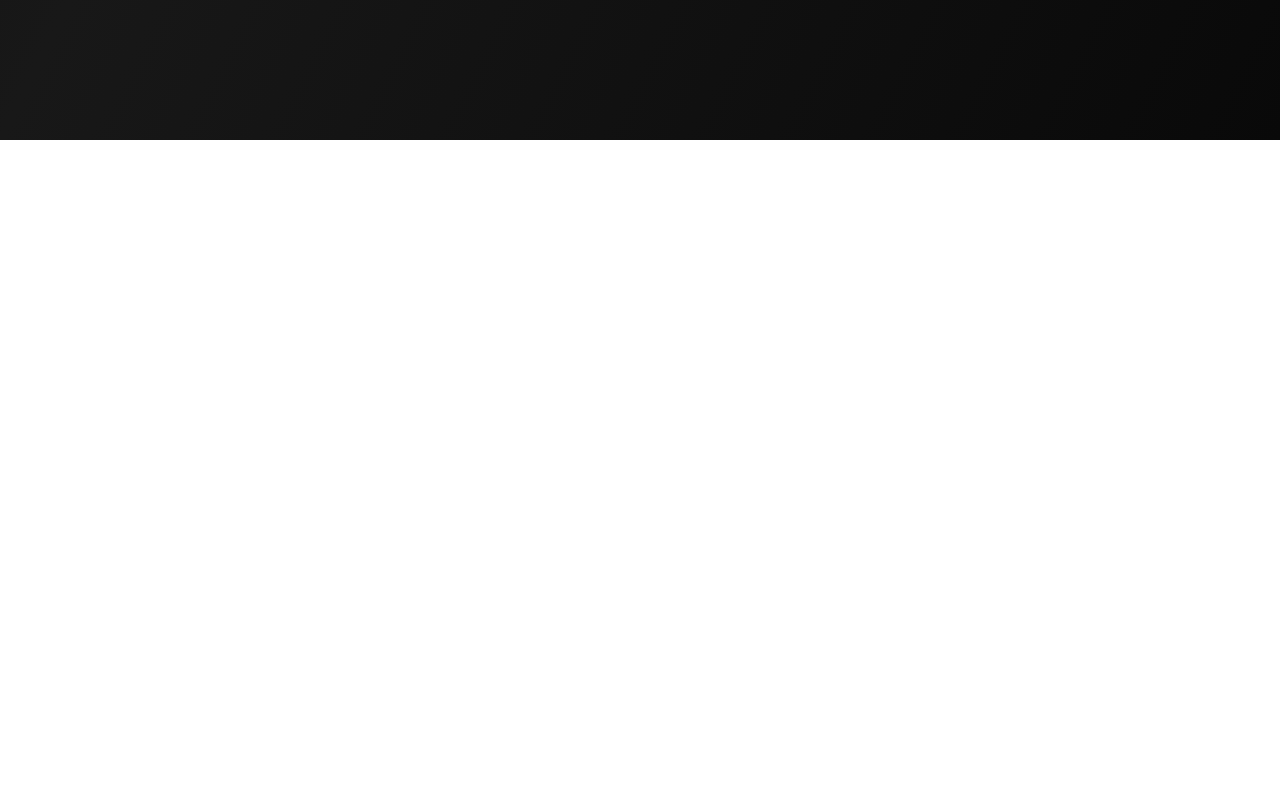
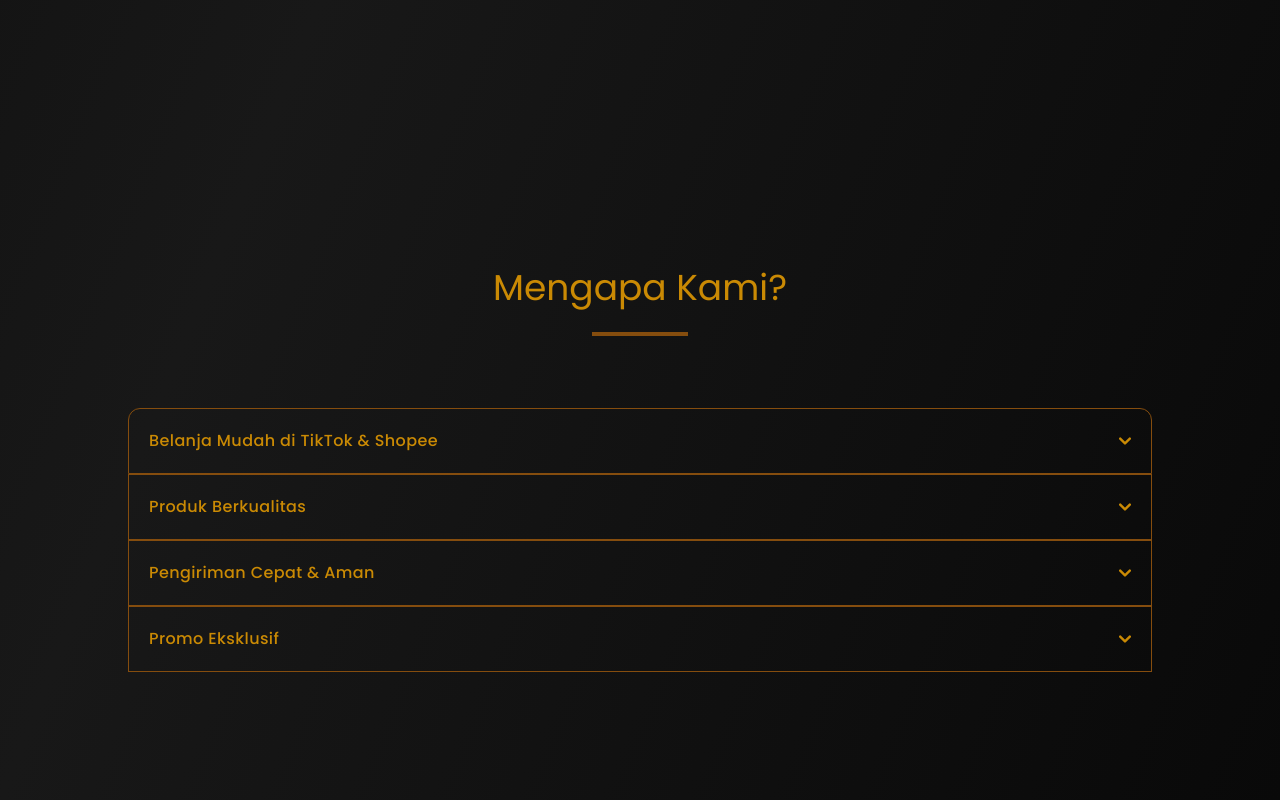
Before and after one commit to IlhamSoejudAlkahfiardy/aero-autocare-landing-page, a Vue app: page / in a window 1280 px wide. Shown: the part 2396-3196 px from the top of the page. Before the commit the page ends 2536 px from the top, so only its background shows below. Built offline with nearby package versions, Linux system fonts and the light colour scheme.

Commit message:
feat: add accordion

```diff
--- a/index.html
+++ b/index.html
@@ -19,5 +19,6 @@
   <body>
     <div id="app"></div>
     <script type="module" src="/src/main.js"></script>
+    <script src="./node_modules/flowbite/dist/flowbite.min.js"></script>
   </body>
 </html>
--- a/package.json
+++ b/package.json
@@ -12,6 +12,7 @@
     "@heroicons/vue": "^1.0.6",
     "@vue-hero-icons/outline": "^1.7.2",
     "@vue-hero-icons/solid": "^1.7.2",
+    "flowbite": "^2.5.2",
     "vue": "^3.5.10"
   },
   "devDependencies": {
--- a/src/App.vue
+++ b/src/App.vue
@@ -2,6 +2,7 @@
 import Hero from "./page/Hero.vue";
 import AboutUs from "./page/AboutUs.vue";
 import Product from "./page/Product.vue";
+import USP from "./page/USP.vue";
 </script>
 
 <template>
@@ -9,6 +10,7 @@ import Product from "./page/Product.vue";
     <Hero />
     <AboutUs />
     <Product />
+    <USP />
   </div>
 </template>
 
--- /dev/null
+++ b/src/assets/data/usp.js
@@ -0,0 +1,20 @@
+const usp = [
+  {
+    title: "Belanja Mudah di TikTok & Shopee",
+    desc: "Kami menyediakan kemudahan belanja melalui platform yang sudah Anda kenal dan gunakan sehari-hari. Cukup klik dan checkout!",
+  },
+  {
+    title: "Produk Berkualitas",
+    desc: "Semua produk kami telah teruji dan diakui oleh konsumen, menawarkan hasil nyata baik untuk perawatan kulit maupun kendaraan.",
+  },
+  {
+    title: "Pengiriman Cepat & Aman",
+    desc: "Kerja sama dengan penyedia layanan logistik terbaik memastikan produk Anda sampai tepat waktu dan dalam kondisi sempurna.",
+  },
+  {
+    title: "Promo Eksklusif",
+    desc: "Dapatkan penawaran spesial dan diskon menarik dengan mengikuti kami di TikTok dan Shopee.",
+  },
+];
+
+export default usp;
--- a/src/components/Paragraph.vue
+++ /dev/null
@@ -1,10 +0,0 @@
-<script setup>
-defineProps({
-
-});
-</script>
-<template>
-  <div>
-
-  </div>
-</template>
--- a/src/page/AboutUs.vue
+++ b/src/page/AboutUs.vue
@@ -13,7 +13,7 @@ import SectionHeader from "../components/SectionHeader.vue";
       </div>
 
       <div class="w-full px-6 mx-auto lg:w-3/4">
-        <p class="text-lg font-light text-justify xl:text-center text-lightGold lg:text-xl xl:text-2xl lg:leading-loose !leading-loose">
+        <p class="text-lg font-light text-justify xl:text-center text-zinc-100 lg:text-xl xl:text-2xl lg:leading-loose !leading-loose">
           PT Aero Group Indonesia adalah perusahaan yang fokus pada penjualan
           produk berkualitas melalui platform online terpopuler seperti TikTok
           dan Shopee. Dengan lini produk andalan kami, yaitu Mooi & Epidermia
--- a/src/page/Product.vue
+++ b/src/page/Product.vue
@@ -34,7 +34,7 @@ import products from "../assets/data/products";
           </h1>
 
           <p
-            :class="[index % 2 === 0 ? 'xl:text-start' : 'xl:text-end', 'text-lg font-light text-justify text-lightGold lg:text-xl xl:text-2xl !leading-loose']"
+            :class="[index % 2 === 0 ? 'xl:text-start' : 'xl:text-end', 'text-lg font-light text-justify text-zinc-100 lg:text-xl xl:text-2xl !leading-loose']"
           >
             {{ product.desc }}
           </p>
--- /dev/null
+++ b/src/page/USP.vue
@@ -0,0 +1,185 @@
+<script setup>
+import Container from "../components/Container.vue";
+import DividerSection from "../components/DividerSection.vue";
+import SectionHeader from "../components/SectionHeader.vue";
+import Button from "../components/Button.vue";
+</script>
+<template>
+  <Container>
+    <div class="flex flex-col max-w-5xl gap-6 mx-auto">
+      <SectionHeader title="Mengapa Kami?" />
+      <div class="flex justify-center w-full">
+        <DividerSection />
+      </div>
+
+      <div id="accordion-collapse" data-accordion="collapse" class="mt-12">
+        <h2 id="accordion-collapse-heading-2">
+          <button
+            type="button"
+            class="flex items-center bg-transparent justify-between w-full gap-3 p-5 font-medium text-zinc-100 border border-b-1 border-gold rtl:text-right hover:bg-[#713f12] rounded-t-xl"
+            data-accordion-target="#accordion-collapse-body-2"
+            aria-expanded="false"
+            aria-controls="accordion-collapse-body-2"
+          >
+            <span class="tracking-wide text-lightGold"
+              >Belanja Mudah di TikTok & Shopee</span
+            >
+            <svg
+              data-accordion-icon
+              class="w-3 h-3 rotate-180 shrink-0 text-lightGold"
+              aria-hidden="true"
+              xmlns="http://www.w3.org/2000/svg"
+              fill="none"
+              viewBox="0 0 10 6"
+            >
+              <path
+                stroke="currentColor"
+                stroke-linecap="round"
+                stroke-linejoin="round"
+                stroke-width="2"
+                d="M9 5 5 1 1 5"
+              />
+            </svg>
+          </button>
+        </h2>
+        <div
+          id="accordion-collapse-body-2"
+          class="hidden"
+          aria-labelledby="accordion-collapse-heading-2"
+        >
+          <div class="p-5 border border-b-1 border-gold dark:border-gray-700">
+            <p class="mb-2 font-light text-zinc-100 dark:text-gray-400">
+              Kami menyediakan kemudahan belanja melalui platform yang sudah
+              Anda kenal dan gunakan sehari-hari. Cukup klik dan checkout!
+            </p>
+          </div>
+        </div>
+
+        <h2 id="accordion-collapse-heading-3">
+          <button
+            type="button"
+            class="flex items-center bg-transparent justify-between w-full gap-3 p-5 font-medium text-zinc-100 border border-b-1 border-gold rtl:text-right hover:bg-[#713f12]"
+            data-accordion-target="#accordion-collapse-body-3"
+            aria-expanded="false"
+            aria-controls="accordion-collapse-body-3"
+          >
+            <span class="tracking-wide text-lightGold">
+              Produk Berkualitas</span
+            >
+            <svg
+              data-accordion-icon
+              class="w-3 h-3 rotate-180 shrink-0 text-lightGold"
+              aria-hidden="true"
+              xmlns="http://www.w3.org/2000/svg"
+              fill="none"
+              viewBox="0 0 10 6"
+            >
+              <path
+                stroke="currentColor"
+                stroke-linecap="round"
+                stroke-linejoin="round"
+                stroke-width="2"
+                d="M9 5 5 1 1 5"
+              />
+            </svg>
+          </button>
+        </h2>
+        <div
+          id="accordion-collapse-body-3"
+          class="hidden"
+          aria-labelledby="accordion-collapse-heading-3"
+        >
+          <div class="p-5 border border-b-1 border-gold dark:border-gray-700">
+            <p class="mb-2 font-light text-zinc-100 dark:text-gray-400">
+              Semua produk kami telah teruji dan diakui oleh konsumen,
+              menawarkan hasil nyata baik untuk perawatan kulit maupun
+              kendaraan.
+            </p>
+          </div>
+        </div>
+
+        <h2 id="accordion-collapse-heading-4">
+          <button
+            type="button"
+            class="flex items-center bg-transparent justify-between w-full gap-3 p-5 font-medium text-zinc-100 border border-b-1 border-gold rtl:text-right hover:bg-[#713f12]"
+            data-accordion-target="#accordion-collapse-body-4"
+            aria-expanded="false"
+            aria-controls="accordion-collapse-body-4"
+          >
+            <span class="tracking-wide text-lightGold">
+              Pengiriman Cepat & Aman
+            </span>
+            <svg
+              data-accordion-icon
+              class="w-3 h-3 rotate-180 shrink-0 text-lightGold"
+              aria-hidden="true"
+              xmlns="http://www.w3.org/2000/svg"
+              fill="none"
+              viewBox="0 0 10 6"
+            >
+              <path
+                stroke="currentColor"
+                stroke-linecap="round"
+                stroke-linejoin="round"
+                stroke-width="2"
+                d="M9 5 5 1 1 5"
+              />
+            </svg>
+          </button>
+        </h2>
+        <div
+          id="accordion-collapse-body-4"
+          class="hidden"
+          aria-labelledby="accordion-collapse-heading-4"
+        >
+          <div class="p-5 border border-b-1 border-gold dark:border-gray-700">
+            <p class="mb-2 font-light text-zinc-100 dark:text-gray-400">
+              Kerja sama dengan penyedia layanan logistik terbaik memastikan
+              produk Anda sampai tepat waktu dan dalam kondisi sempurna.
+            </p>
+          </div>
+        </div>
+
+        <h2 id="accordion-collapse-heading-5">
+          <button
+            type="button"
+            class="flex items-center bg-transparent justify-between w-full gap-3 p-5 font-medium text-zinc-100 border border-b-1 border-gold rtl:text-right hover:bg-[#713f12]"
+            data-accordion-target="#accordion-collapse-body-5"
+            aria-expanded="false"
+            aria-controls="accordion-collapse-body-5"
+          >
+            <span class="tracking-wide text-lightGold"> Promo Eksklusif </span>
+            <svg
+              data-accordion-icon
+              class="w-3 h-3 rotate-180 shrink-0 text-lightGold"
+              aria-hidden="true"
+              xmlns="http://www.w3.org/2000/svg"
+              fill="none"
+              viewBox="0 0 10 6"
+            >
+              <path
+                stroke="currentColor"
+                stroke-linecap="round"
+                stroke-linejoin="round"
+                stroke-width="2"
+                d="M9 5 5 1 1 5"
+              />
+            </svg>
+          </button>
+        </h2>
+        <div
+          id="accordion-collapse-body-5"
+          class="hidden"
+          aria-labelledby="accordion-collapse-heading-5"
+        >
+          <div class="p-5 border border-b-1 border-gold dark:border-gray-700">
+            <p class="mb-2 font-light text-zinc-100 dark:text-gray-400">
+              Dapatkan penawaran spesial dan diskon menarik dengan mengikuti
+              kami di TikTok dan Shopee.
+            </p>
+          </div>
+        </div>
+      </div>
+    </div>
+  </Container>
+</template>
--- a/tailwind.config.js
+++ b/tailwind.config.js
@@ -1,6 +1,6 @@
 /** @type {import('tailwindcss').Config} */
 export default {
-  content: ["./index.html", "./src/**/*.{vue,js,ts,jsx,tsx}"],
+  content: ["./index.html", "./src/**/*.{vue,js,ts,jsx,tsx}", "./node_modules/flowbite/**/*.js"],
   theme: {
     extend: {
       colors: {
@@ -16,5 +16,5 @@ export default {
       },
     },
   },
-  plugins: [],
+  plugins: [require("flowbite/plugin")],
 };
```
Also changed, not shown: 1 other file (tests, documents, lock files or other folders).
